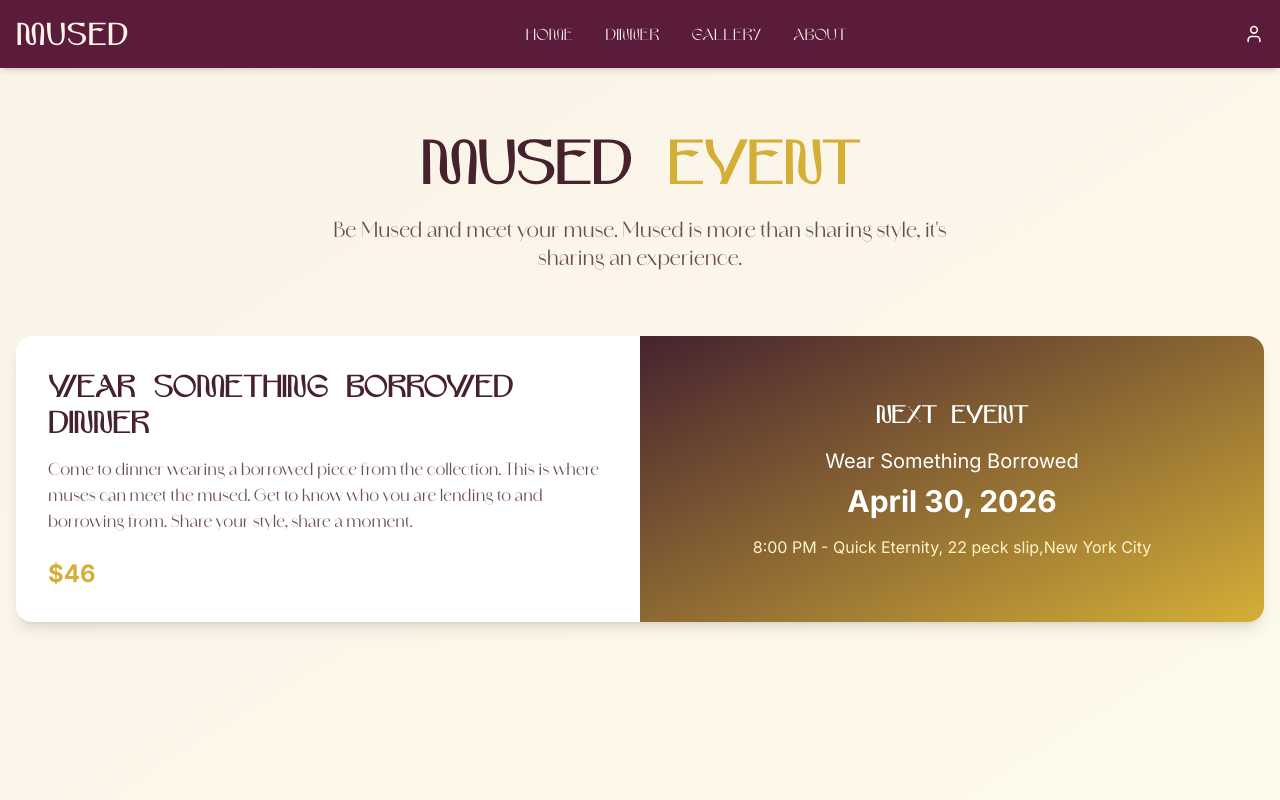
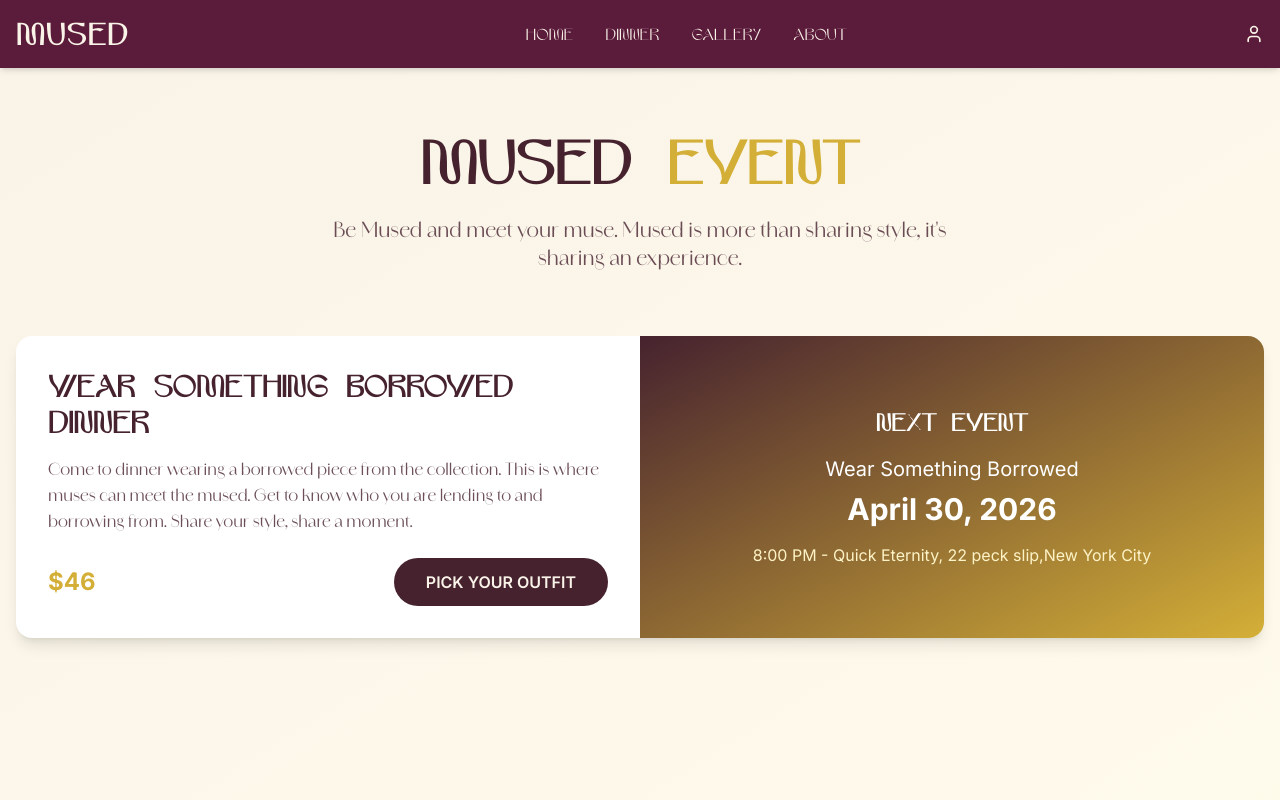
Before and after one commit to MUSED1/MUSED-FrontEnd, a React (Vite) app: page /diner in a window 1280 px wide. Shown: the top 800 px of the page. Built offline with nearby package versions, Linux system fonts and the light colour scheme.

Commit message:
CHANGES PRICE

```diff
--- a/src/components/CollectionsNY.tsx
+++ b/src/components/CollectionsNY.tsx
@@ -314,7 +314,7 @@ export function CollectionsNY() {
             const response = await axios.post(`${API_URL}/create-checkout-session`, {
                 itemId: outfit._id,
                 itemName: `${outfit.fullName.split(' ')[0]}'s ${outfit.category}`,
-                amount: 1,
+                amount: 46,
                 customerEmail: formData.email,
                 sessionId: sessionId,
                 reservationData
--- a/src/components/Diner.tsx
+++ b/src/components/Diner.tsx
@@ -1,6 +1,7 @@
 // components/Diner.tsx
 import { Header } from './Header'
 import { Footer } from './Footer'
+import {Link} from "react-router-dom";
 
 // Make sure react-router-dom is installed
 
@@ -34,7 +35,14 @@ export function Diner() {
                                 <div className="flex justify-between items-center">
                                     <div className="flex items-center gap-2">
                                         <span className="text-2xl font-bold text-gold">$46</span>
+
                                     </div>
+                                    <Link
+                                        to="/collections-ny"
+                                        className="bg-plum text-cream px-8 py-3 rounded-full hover:bg-gold transition-all duration-300 font-semibold"
+                                    >
+                                        PICK YOUR OUTFIT
+                                    </Link>
 
                                 </div>
                             </div>
```
